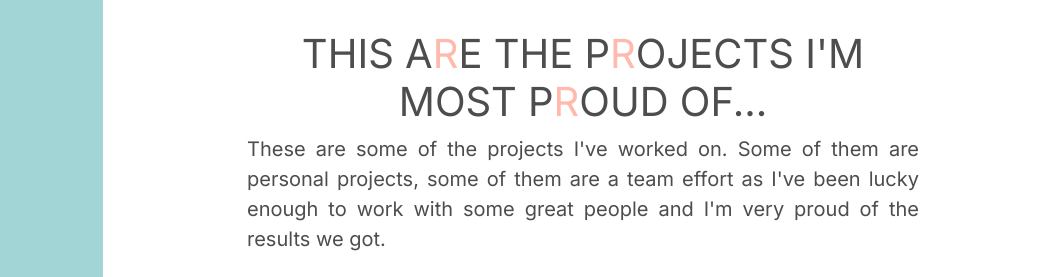
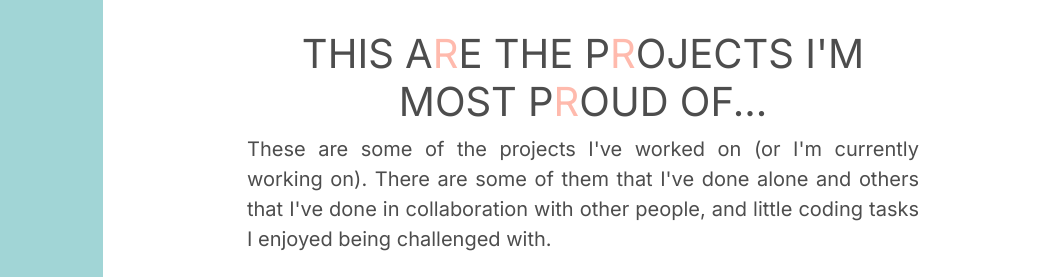
Before and after one commit to bytheseaside/BR__Portfolio, a website: page pages/projects.html in a window 1280 px wide. Shown: the top 277 px of the page, 217-1280 px from the left. Drawn offline with nearby package versions, Linux system fonts and the light colour scheme.

Commit message:
replace projects texts

```diff
--- a/pages/projects.html
+++ b/pages/projects.html
@@ -57,8 +57,9 @@
         THIS A<span class="R">R</span>E THE P<span class="R">R</span>OJECTS I'M MOST P<span class="R">R</span>OUD OF...
       </h1>
       <p class="projects__text text">
-        These are some of the projects I've worked on. Some of them are personal projects, some of them are a team
-        effort as I've been lucky enough to work with some great people and I'm very proud of the results we got.
+        These are some of the projects I've worked on (or I'm currently working on). There are some of them that I've
+        done alone and others that I've done in collaboration with other people, and little coding tasks I
+        enjoyed being challenged with.
       </p>
       <div class="website-cards" id="projects">
         <a
@@ -86,20 +87,21 @@
           </div>
           <div class="website-cards__info">
             <p class="website-cards__name">SOLVD Inc</p>
-            <p class="website-cards__description">
-              Little tasks I completed involving HTML, CSS, JS and React
-            </p>
+            <p class="website-cards__description">Little tasks I completed involving HTML, CSS, JS and React</p>
           </div>
         </a>
-        <a class="website-cards__card text-center" href="https://github.com/bytheseaside/TP-2-IB2" target="_blank" id="card3">
+        <a
+          class="website-cards__card text-center"
+          href="https://github.com/bytheseaside/TP-2-IB2"
+          target="_blank"
+          id="card3"
+        >
           <div class="website-cards__logo">
             <img class="website-cards__img" src="../assets/Images/appLogo.svg" alt="Website logo" />
           </div>
           <div class="website-cards__info">
             <p class="website-cards__name">CLINICAL TRIALS SOLUTIONS</p>
-            <p class="website-cards__description">
-              On going team project for an university assignment.
-            </p>
+            <p class="website-cards__description">On going team project for an university assignment.</p>
           </div>
         </a>
       </div>
```
